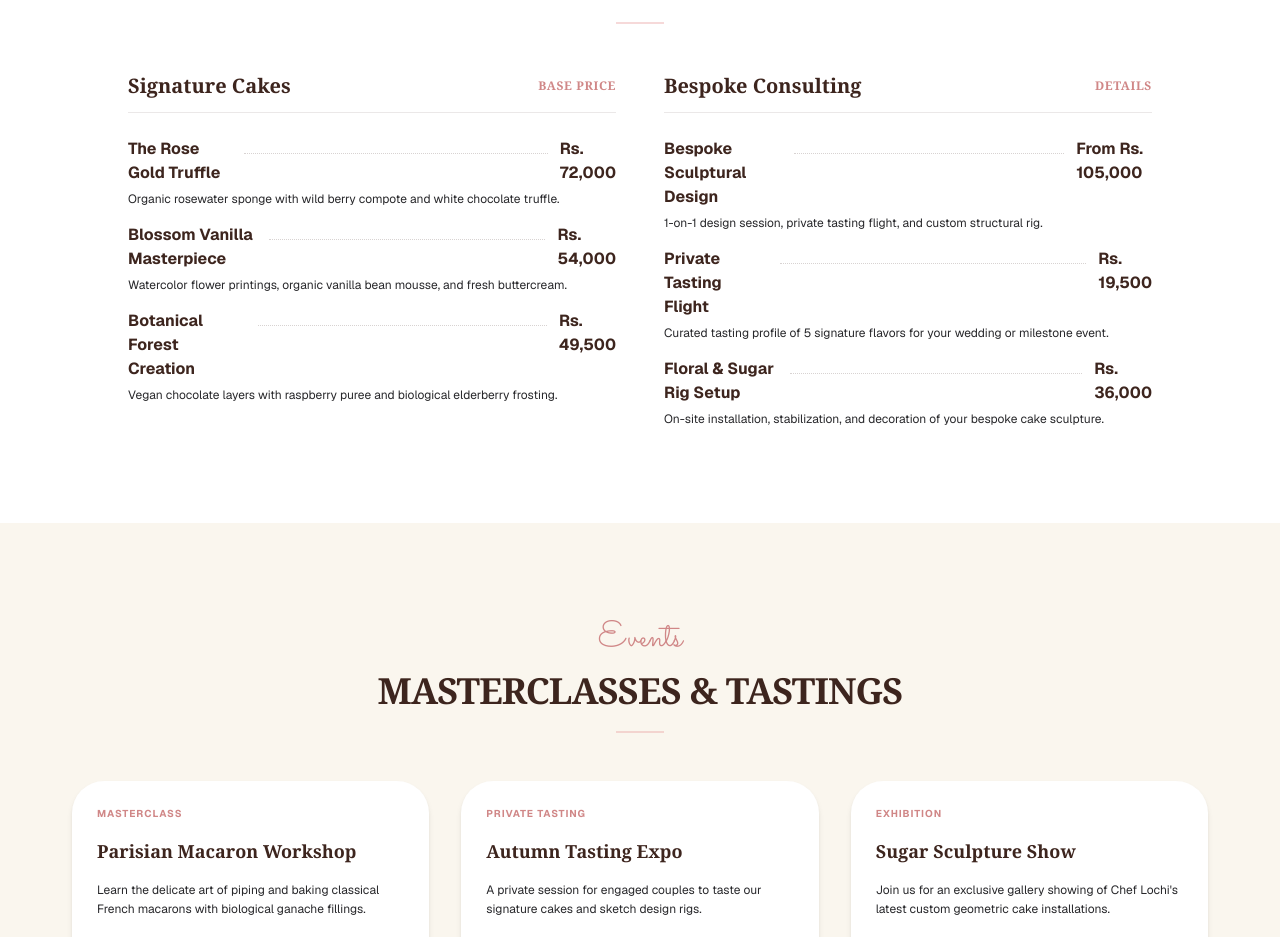
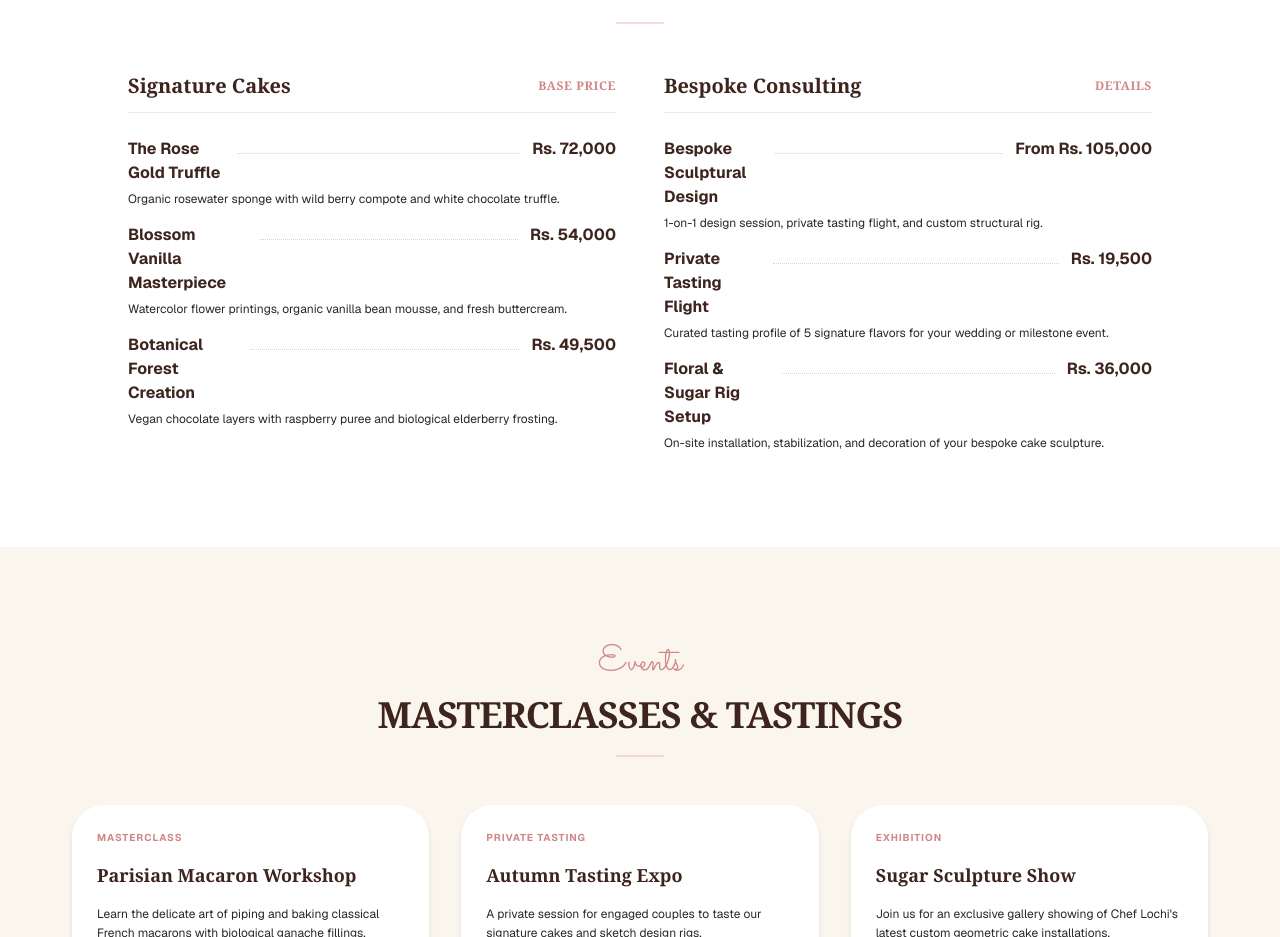
Before and after one commit to KasunLakma/cake-by-lochi, a Next.js app: page / in a window 1280 px wide. Shown: the part 4120-5057 px from the top of the page. Built offline with nearby package versions, Linux system fonts and the light colour scheme.

Commit message:
style: enforce non-breaking pricing layout with whitespace-nowrap

```diff
--- a/src/app/(store)/page.tsx
+++ b/src/app/(store)/page.tsx
@@ -1115,7 +1115,7 @@ export default function Home() {
                   <div className="flex justify-between items-baseline font-bold text-sm sm:text-base text-accent-chocolate dark:text-white">
                     <span>The Rose Gold Truffle</span>
                     <span className="w-full mx-3 border-b border-dotted border-accent-chocolate/20 dark:border-white/20" />
-                    <span>Rs. 72,000</span>
+                    <span className="whitespace-nowrap">Rs. 72,000</span>
                   </div>
                   <p className="text-xs text-zinc-800 dark:text-zinc-100 font-normal">
                     Organic rosewater sponge with wild berry compote and white chocolate truffle.
@@ -1126,7 +1126,7 @@ export default function Home() {
                   <div className="flex justify-between items-baseline font-bold text-sm sm:text-base text-accent-chocolate dark:text-white">
                     <span>Blossom Vanilla Masterpiece</span>
                     <span className="w-full mx-3 border-b border-dotted border-accent-chocolate/20 dark:border-white/20" />
-                    <span>Rs. 54,000</span>
+                    <span className="whitespace-nowrap">Rs. 54,000</span>
                   </div>
                   <p className="text-xs text-zinc-800 dark:text-zinc-100 font-normal">
                     Watercolor flower printings, organic vanilla bean mousse, and fresh buttercream.
@@ -1137,7 +1137,7 @@ export default function Home() {
                   <div className="flex justify-between items-baseline font-bold text-sm sm:text-base text-accent-chocolate dark:text-white">
                     <span>Botanical Forest Creation</span>
                     <span className="w-full mx-3 border-b border-dotted border-accent-chocolate/20 dark:border-white/20" />
-                    <span>Rs. 49,500</span>
+                    <span className="whitespace-nowrap">Rs. 49,500</span>
                   </div>
                   <p className="text-xs text-zinc-800 dark:text-zinc-100 font-normal">
                     Vegan chocolate layers with raspberry puree and biological elderberry frosting.
@@ -1158,7 +1158,7 @@ export default function Home() {
                   <div className="flex justify-between items-baseline font-bold text-sm sm:text-base text-accent-chocolate dark:text-white">
                     <span>Bespoke Sculptural Design</span>
                     <span className="w-full mx-3 border-b border-dotted border-accent-chocolate/20 dark:border-white/20" />
-                    <span>From Rs. 105,000</span>
+                    <span className="whitespace-nowrap">From Rs. 105,000</span>
                   </div>
                   <p className="text-xs text-zinc-800 dark:text-zinc-100 font-normal">
                     1-on-1 design session, private tasting flight, and custom structural rig.
@@ -1169,7 +1169,7 @@ export default function Home() {
                   <div className="flex justify-between items-baseline font-bold text-sm sm:text-base text-accent-chocolate dark:text-white">
                     <span>Private Tasting Flight</span>
                     <span className="w-full mx-3 border-b border-dotted border-accent-chocolate/20 dark:border-white/20" />
-                    <span>Rs. 19,500</span>
+                    <span className="whitespace-nowrap">Rs. 19,500</span>
                   </div>
                   <p className="text-xs text-zinc-800 dark:text-zinc-100 font-normal">
                     Curated tasting profile of 5 signature flavors for your wedding or milestone event.
@@ -1180,7 +1180,7 @@ export default function Home() {
                   <div className="flex justify-between items-baseline font-bold text-sm sm:text-base text-accent-chocolate dark:text-white">
                     <span>Floral & Sugar Rig Setup</span>
                     <span className="w-full mx-3 border-b border-dotted border-accent-chocolate/20 dark:border-white/20" />
-                    <span>Rs. 36,000</span>
+                    <span className="whitespace-nowrap">Rs. 36,000</span>
                   </div>
                   <p className="text-xs text-zinc-800 dark:text-zinc-100 font-normal">
                     On-site installation, stabilization, and decoration of your bespoke cake sculpture.
--- a/src/app/(store)/shop/[id]/page.tsx
+++ b/src/app/(store)/shop/[id]/page.tsx
@@ -217,7 +217,7 @@ export default function ProductDetailPage({ params }: PageProps) {
 
               {/* Price Token */}
               <div className="inline-flex items-center rounded-full bg-accent-chocolate/5 dark:bg-white/5 border border-accent-chocolate/10 dark:border-white/10 px-5 py-2">
-                <span className="text-2xl font-serif font-bold text-primary-pink-deep dark:text-primary-pink">
+                <span className="text-2xl font-serif font-bold text-primary-pink-deep dark:text-primary-pink whitespace-nowrap">
                   {product.price}
                 </span>
                 <span className="text-[10px] uppercase font-bold text-accent-chocolate-light dark:text-bg-vanilla/60 tracking-wider ml-3 pl-3 border-l border-accent-chocolate/10 dark:border-white/10">
@@ -280,8 +280,8 @@ export default function ProductDetailPage({ params }: PageProps) {
                       <Plus className="w-3 h-3" />
                     </button>
                   </div>
-                  <span className="text-xs font-semibold text-accent-chocolate-light dark:text-bg-vanilla/60">
-                    Total: <strong className="text-primary-pink-deep dark:text-primary-pink">Rs. {(product.priceNumber * quantity).toLocaleString()}</strong>
+                  <span className="text-xs font-semibold text-accent-chocolate-light dark:text-bg-vanilla/60 whitespace-nowrap">
+                    Total: <strong className="text-primary-pink-deep dark:text-primary-pink whitespace-nowrap">Rs. {(product.priceNumber * quantity).toLocaleString()}</strong>
                   </span>
                 </div>
               </div>
--- a/src/components/shared/product-catalog.tsx
+++ b/src/components/shared/product-catalog.tsx
@@ -314,7 +314,7 @@ export default function ProductCatalog() {
                     )}
 
                     {/* Price Tag Overlay */}
-                    <span className="absolute top-4 right-4 z-10 rounded-full bg-accent-chocolate/80 dark:bg-bg-vanilla-cream/90 px-3.5 py-1 text-xs font-bold text-white dark:text-accent-chocolate shadow-sm backdrop-blur-md border border-white/10">
+                    <span className="absolute top-4 right-4 z-10 rounded-full bg-accent-chocolate/80 dark:bg-bg-vanilla-cream/90 px-3.5 py-1 text-xs font-bold text-white dark:text-accent-chocolate shadow-sm backdrop-blur-md border border-white/10 whitespace-nowrap">
                       {product.price}
                     </span>
 
```
